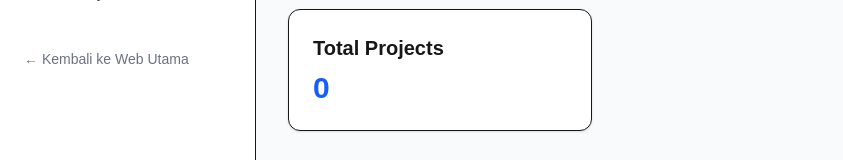
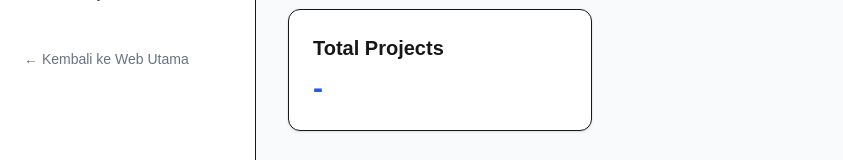
Before and after one commit to rakhmatryan/projekuts, a Next.js app: page /admin/dashboard in a window 1280 px wide. Shown: the part 131-291 px from the top of the page, without its empty margins (0-843 px from the left). Built offline with nearby package versions, Linux system fonts and the light colour scheme; no server answers; sample sign-in values are in the browser's storage.

Commit message:
fix: wrap dynamic admin pages with Suspense boundaries

```diff
--- a/src/app/admin/dashboard/page.tsx
+++ b/src/app/admin/dashboard/page.tsx
@@ -1,11 +1,10 @@
 import { getServerSession } from "next-auth/next"
 import { redirect } from "next/navigation"
+import { Suspense } from 'react'
 
-export const dynamic = 'force-dynamic' // Mencegah Next.js membuat halaman statis
-export const instant = false // Aturan baru Next.js
+export const dynamic = 'force-dynamic'
 
 export default async function DashboardPage() {
-  // Mengecek sesi user di sisi server
   const session = await getServerSession()
 
   if (!session) {
@@ -13,6 +12,7 @@ export default async function DashboardPage() {
   }
 
   return (
+    <Suspense fallback={<p>Loading dashboard...</p>}>
       <div className="p-8">
         <h1 className="text-3xl font-bold mb-4">Admin Dashboard</h1>
         <p className="text-gray-600 mb-8">
@@ -22,10 +22,10 @@ export default async function DashboardPage() {
         <div className="grid grid-cols-1 md:grid-cols-3 gap-6">
           <div className="border p-6 rounded-xl shadow-sm bg-white">
             <h2 className="text-xl font-semibold mb-2">Total Projects</h2>
-          <p className="text-3xl font-bold text-blue-600">0</p>
-        </div>
-        {/* Nanti kita bisa tambahkan menu manajemen project di sini */}
+            <p className="text-3xl font-bold text-blue-600">-</p>
           </div>
         </div>
+      </div>
+    </Suspense>
   )
 }
--- a/src/app/admin/projects/page.tsx
+++ b/src/app/admin/projects/page.tsx
@@ -1,9 +1,9 @@
 import { getProjects, deleteProject } from '@/modules/projects/actions'
 import { Project } from '@prisma/client'
 import Link from 'next/link'
+import { Suspense } from 'react' // <-- 1. Import Suspense
 
-export const dynamic = 'force-dynamic' // Mencegah Next.js membuat halaman statis
-export const instant = false // Aturan baru Next.js
+export const dynamic = 'force-dynamic'
 
 export default async function AdminProjectsPage() {
   const projects = await getProjects()
@@ -17,6 +17,8 @@ export default async function AdminProjectsPage() {
         </Link>
       </div>
 
+      {/* 2. Bungkus bagian yang memuat data dinamis dengan Suspense */}
+      <Suspense fallback={<p>Memuat data...</p>}>
         <div className="bg-white border rounded-xl overflow-hidden shadow-sm">
           <table className="w-full text-left">
             <thead className="bg-gray-50 border-b">
@@ -35,7 +37,6 @@ export default async function AdminProjectsPage() {
                     <Link href={`/admin/projects/${project.id}/edit`} className="text-sm text-blue-600 hover:underline">
                       Edit
                     </Link>
-
                     <form action={deleteProject.bind(null, project.id)}>
                       <button type="submit" className="text-sm text-red-600 hover:underline">
                         Hapus
@@ -54,6 +55,7 @@ export default async function AdminProjectsPage() {
             </tbody>
           </table>
         </div>
+      </Suspense>
     </div>
   )
 }
```
Lines whose indentation alone changed are shown as unchanged.
